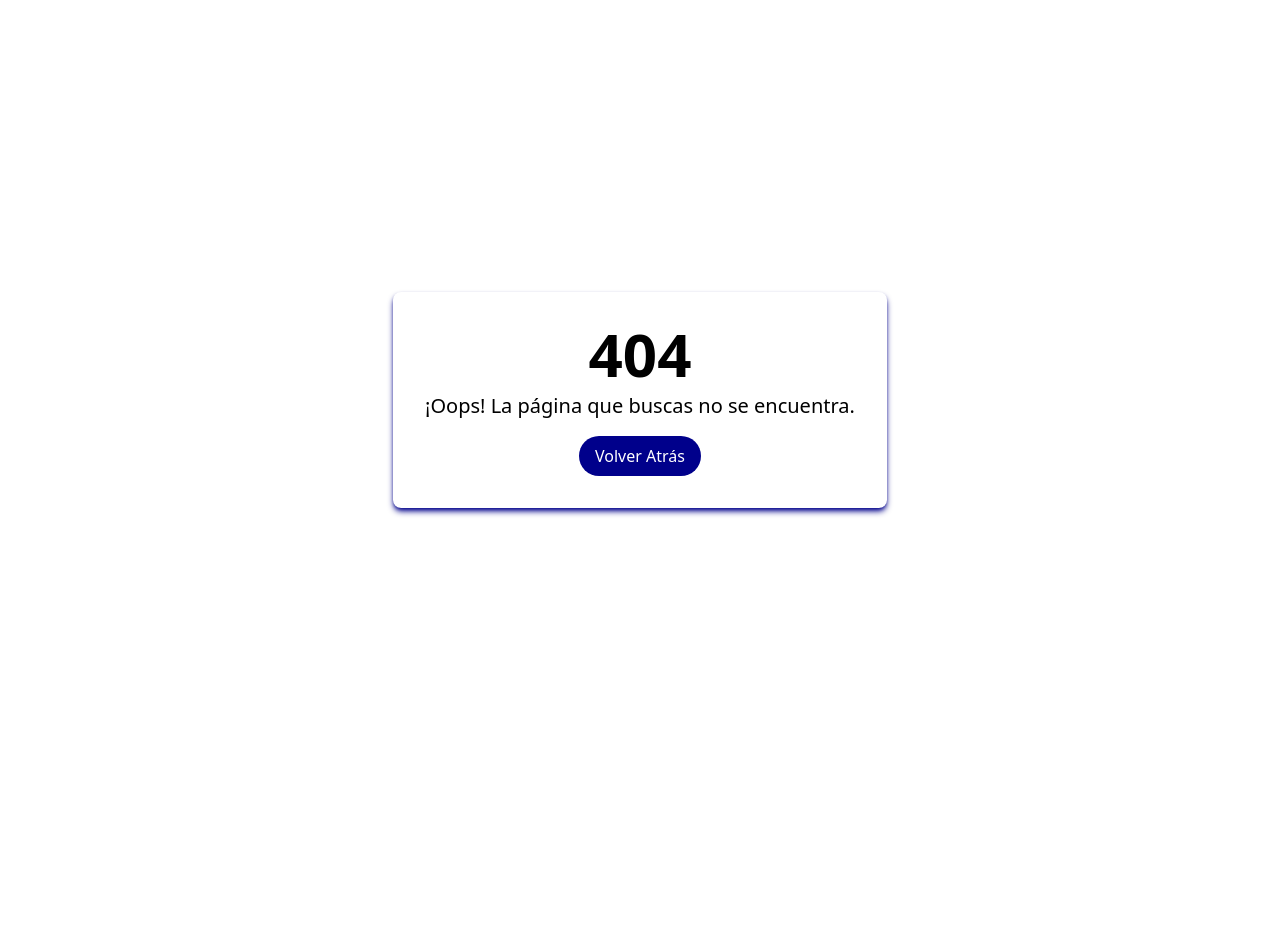
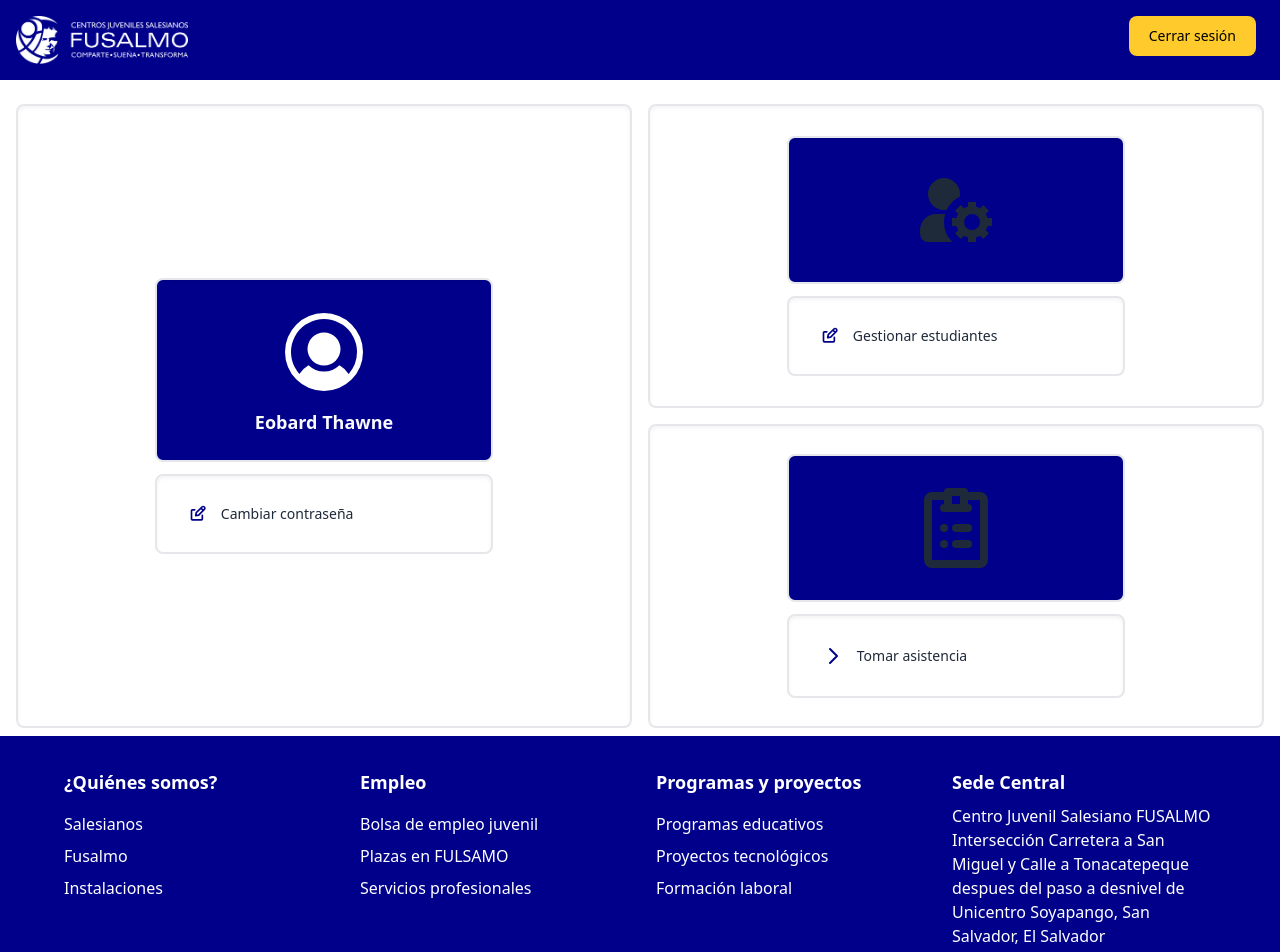
Before and after one commit to listaAsistencia/frontend, a React (Vite) app: page / in a window 1280 px wide. Before the commit this address had no page. Shown: the top 952 px of the page. Before the commit the page ends 800 px from the top, so only its background shows below. Built offline with nearby package versions, Linux system fonts and the light colour scheme.

Commit message:
add: attendance page

```diff
--- a/src/components/cards/profileCard.tsx
+++ b/src/components/cards/profileCard.tsx
@@ -4,7 +4,7 @@ export const ProfileCard: React.FC = () => {
     return (
         <div className="w-full h-full p-6 mx-auto right-0 mt-2 w-60 border-2 border-gray-200 rounded-lg shadow-inner bg-white flex items-center justify-center flex-col gap-3">
             {/* icono */}
-            <div className="w-[80%] text-center p-6 bg-primary rounded-t-lg border-2 border-gray-200 rounded-lg shadow-inner">
+            <div className="w-[80%] lg:w-[60%] text-center p-6 bg-primary rounded-t-lg border-2 border-gray-200 rounded-lg shadow-inner">
                 <svg
                     aria-hidden="true"
                     role="img"
@@ -23,7 +23,7 @@ export const ProfileCard: React.FC = () => {
             </div>
 
             {/* opciones */}
-            <div className="space-y-2 p-4 w-[80%] border-2 border-gray-200 rounded-lg shadow-inner bg-white">
+            <div className="space-y-2 p-4 w-[80%] lg:w-[60%] border-2 border-gray-200 rounded-lg shadow-inner bg-white">
                 <Link
                     to="/home"
                     className="flex items-center px-4 py-3 hover:bg-secondary rounded-md transition-colors duration-200"
--- a/src/components/layout/components/footer.tsx
+++ b/src/components/layout/components/footer.tsx
@@ -69,11 +69,12 @@ const Projects: React.FC = () => {
 const CentralLocation: React.FC = () => {
     return (
           <div>
-            <h2 className="text-lg font-bold mb-4">Sede Central</h2>
+            <h2 className="text-lg font-bold mb-2">Sede Central</h2>
             <p className="mb-4">
-              Centro Juvenil Salesiano FUSALMO<br />
-              Internecedor: Carmen a San Miguel y Calle a Tonenchepeura después del paso a desnivel de Unicentro<br />
-              Soyapango, San Salvador, El Salvador
+              Centro Juvenil Salesiano FUSALMO <br/>
+              Intersección Carretera a San Miguel y Calle a
+              Tonacatepeque despues del paso a desnivel de
+              Unicentro Soyapango, San Salvador, El Salvador
             </p>
           </div>
     );
@@ -85,9 +86,9 @@ const PolicyAndPrivacy: React.FC = () => {
           {/* Privacy and copyright */}
           <div className="flex flex-col md:flex-row justify-between items-center mb-6">
             <div className="flex space-x-4 mb-4 md:mb-0">
-              <a href="#" className="hover:underline">Política de Privacidad</a>
+              <p>Política de Privacidad</p>
               <span>|</span>
-              <a href="#" className="hover:underline">Términos y condiciones</a>
+              <p>Términos y condiciones</p>
             </div>
             <div>
               <p>Copyright © 2022 - 2025</p>
--- a/src/pages/attendance.tsx
+++ b/src/pages/attendance.tsx
@@ -1,9 +1,68 @@
 import { GeneralLayOut } from "../components/layout/generalLayout";
 
 export const AttendancePage: React.FC = () => {
+    const nombres = ["Lionel Messi", "Bad Bunny", "Cristiano Ronaldo", "J Balvin", "Neymar Jr", "Rosalía", "Kylian Mbappé", "Shakira", "Sergio Ramos", "Maluma", "Luka Modrić", "Ozuna", "Kevin De Bruyne", "Karol G", "Robert Lewandowski", "Daddy Yankee"];
+
+    //formatear fecha para input
+    const getTodayISODate = (): string => {
+    const date = new Date();
+    const year = date.getFullYear();
+    const month = String(date.getMonth() + 1).padStart(2, "0");
+    const day = String(date.getDate()).padStart(2, "0");
+    return `${year}-${month}-${day}`;
+    };
+
+    const date = getTodayISODate();
+
     return (
         <GeneralLayOut>
-            <div className="text-5xl">Soy la página de la asistencia</div>
+        <div className="flex items-center justify-center min-h-[80vh] bg-gray-100">
+        <div className="max-w-md w-full p-6 bg-white rounded-2xl shadow-md">
+            <h2 className="text-2xl font-semibold text-gray-800 mb-6 text-center">Lista de Asistencia</h2>
+
+            <form className="space-y-6">
+            {/* Fecha */}
+            <div className="flex flex-row justify-between">
+                <label htmlFor="fecha" className="text-sm mb-1">
+                    Fecha:
+                </label>
+                <p className="text-sm">{date}</p>
+                <input
+                    type="date"
+                    id="fecha"
+                    name="fecha"
+                    className="hidden"
+                    defaultValue={date}
+                />
+            </div>
+
+            {/* Lista de asistencia */}
+            <div className="space-y-3 max-h-64 overflow-y-auto pr-1">
+                {nombres.map((nombre, index) => (
+                    <div
+                    key={index}
+                    className="flex items-center justify-between rounded-xl px-3 py-2 bg-gray-50 min-h-[2.5rem] transform will-change-transform"
+                    >
+                    <span className="text-sm">{nombre}</span>
+                    <input
+                    type="checkbox"
+                    name={`asistencia-${index}`}
+                    className="w-4 h-4 rounded border border-gray-300 accent-primary"
+                    />
+                </div>
+                ))}
+            </div>
+
+            {/* Botón Guardar */}
+            <button
+                type="submit"
+                className="w-full bg-primary text-white py-2 rounded-xl text-sm font-medium hover:bg-secondary hover:text-black transition-colors duration-300 ease-in-out"
+            >
+                Guardar
+            </button>
+            </form>
+        </div>
+        </div>
         </GeneralLayOut>
     );
 }
--- a/src/pages/homePage/teacherPage/components/AttendanceCard.tsx
+++ b/src/pages/homePage/teacherPage/components/AttendanceCard.tsx
@@ -4,7 +4,7 @@ export const PassAttendanceCard: React.FC = () => {
     return (
         <div className="w-full h-full p-6 mx-auto right-0 mt-2 w-60 border-2 border-gray-200 rounded-lg shadow-inner bg-white flex items-center justify-center flex-col gap-3">
                 {/* icono */}
-                <div className="w-[80%] md:w-[60%] text-center p-6 bg-primary rounded-t-lg border-2 border-gray-200 rounded-lg shadow-inner">
+                <div className="w-[80%] lg:w-[60%] text-center p-6 bg-primary rounded-t-lg border-2 border-gray-200 rounded-lg shadow-inner">
                     <svg className="w-24 h-24 mx-auto text-gray-800 dark:text-white" aria-hidden="true" xmlns="http://www.w3.org/2000/svg" width="24" height="24" fill="none" viewBox="0 0 24 24">
                     <path stroke="currentColor" stroke-linecap="round" stroke-linejoin="round" stroke-width="2" d="M15 4h3a1 1 0 0 1 1 1v15a1 1 0 0 1-1 1H6a1 1 0 0 1-1-1V5a1 1 0 0 1 1-1h3m0 3h6m-3 5h3m-6 0h.01M12 16h3m-6 0h.01M10 3v4h4V3h-4Z"/>
                     </svg>
@@ -13,7 +13,7 @@ export const PassAttendanceCard: React.FC = () => {
                 {/* opciones */}
                 <div className="space-y-2 p-4 w-[80%] md:w-[60%] border-2 border-gray-200 rounded-lg shadow-inner bg-white">
                     <Link
-                        to="/home"
+                        to="/attendance"
                         className="flex items-center px-4 py-3 hover:bg-secondary rounded-md transition-colors duration-200"
                     >
                         <div className="text-green-600">
--- a/src/pages/homePage/teacherPage/components/manageStudentsCard.tsx
+++ b/src/pages/homePage/teacherPage/components/manageStudentsCard.tsx
@@ -4,14 +4,14 @@ export const ManageStudentsCard: React.FC = () => {
     return (
         <div className="w-full h-full p-6 mx-auto right-0 mt-2 w-60 border-2 border-gray-200 rounded-lg shadow-inner bg-white flex items-center justify-center flex-col gap-3">
             {/* icono */}
-            <div className="w-[80%] md:w-[60%] text-center p-6 bg-primary rounded-t-lg border-2 border-gray-200 rounded-lg shadow-inner">
+            <div className="w-[80%] lg:w-[60%] text-center p-6 bg-primary rounded-t-lg border-2 border-gray-200 rounded-lg shadow-inner">
             <svg className="w-24 h-24 mx-auto text-gray-800 dark:text-white" aria-hidden="true" xmlns="http://www.w3.org/2000/svg" width="24" height="24" fill="currentColor" viewBox="0 0 24 24">
                 <path fill-rule="evenodd" d="M17 10v1.126c.367.095.714.24 1.032.428l.796-.797 1.415 1.415-.797.796c.188.318.333.665.428 1.032H21v2h-1.126c-.095.367-.24.714-.428 1.032l.797.796-1.415 1.415-.796-.797a3.979 3.979 0 0 1-1.032.428V20h-2v-1.126a3.977 3.977 0 0 1-1.032-.428l-.796.797-1.415-1.415.797-.796A3.975 3.975 0 0 1 12.126 16H11v-2h1.126c.095-.367.24-.714.428-1.032l-.797-.796 1.415-1.415.796.797A3.977 3.977 0 0 1 15 11.126V10h2Zm.406 3.578.016.016c.354.358.574.85.578 1.392v.028a2 2 0 0 1-3.409 1.406l-.01-.012a2 2 0 0 1 2.826-2.83ZM5 8a4 4 0 1 1 7.938.703 7.029 7.029 0 0 0-3.235 3.235A4 4 0 0 1 5 8Zm4.29 5H7a4 4 0 0 0-4 4v1a2 2 0 0 0 2 2h6.101A6.979 6.979 0 0 1 9 15c0-.695.101-1.366.29-2Z" clip-rule="evenodd"/>
             </svg>
             </div>
 
             {/* opciones */}
-            <div className="space-y-2 p-4 w-[80%] md:w-[60%] border-2 border-gray-200 rounded-lg shadow-inner bg-white">
+            <div className="space-y-2 p-4 w-[80%] lg:w-[60%] border-2 border-gray-200 rounded-lg shadow-inner bg-white">
                 <Link
                     to="/home"
                     className="flex items-center px-4 py-3 hover:bg-secondary rounded-md transition-colors duration-200"
--- a/src/pages/homePage/teacherPage/teacherPage.tsx
+++ b/src/pages/homePage/teacherPage/teacherPage.tsx
@@ -6,14 +6,14 @@ import { PassAttendanceCard } from "./components/AttendanceCard";
 export const TeacherPage: React.FC = () => {
     return (
         <GeneralLayOut>
-            <div className="flex flex-col flex-wrap md:grid grid-cols-5 grid-rows-4 gap-4 md:p-6">
-                <div className="col-span-2 row-span-4">
+            <div className="flex flex-col md:grid grid-cols-4 grid-rows-2 gap-4 p-4">
+                <div className="col-span-2 row-span-2">
                     <ProfileCard/>
                 </div>
-                <div className="col-span-3 row-span-2 col-start-3">
+                <div className="col-span-2 col-start-3">
                     <ManageStudentsCard/>
                 </div>
-                <div className="col-span-3 row-span-2 col-start-3 row-start-3">
+                <div className="col-span-2 col-start-3 row-start-2">
                     <PassAttendanceCard/>
                 </div>
             </div>
--- a/src/router/routes.tsx
+++ b/src/router/routes.tsx
@@ -7,7 +7,7 @@ import { AttendancePage }from '../pages/attendance';
 import { ErrorPage }     from '../pages/errorPage';
 
 export const routes: RouteObject[] = [
-  // { path: '/',           element: <HomePage />      },
+  { path: '/',           element: <HomePage />      },
   { path: '/login',      element: <LoginPage />     },
   { path: '/home',       element: <HomePage />      },
   { path: '/profile',    element: <ProfilePage />   },
```
